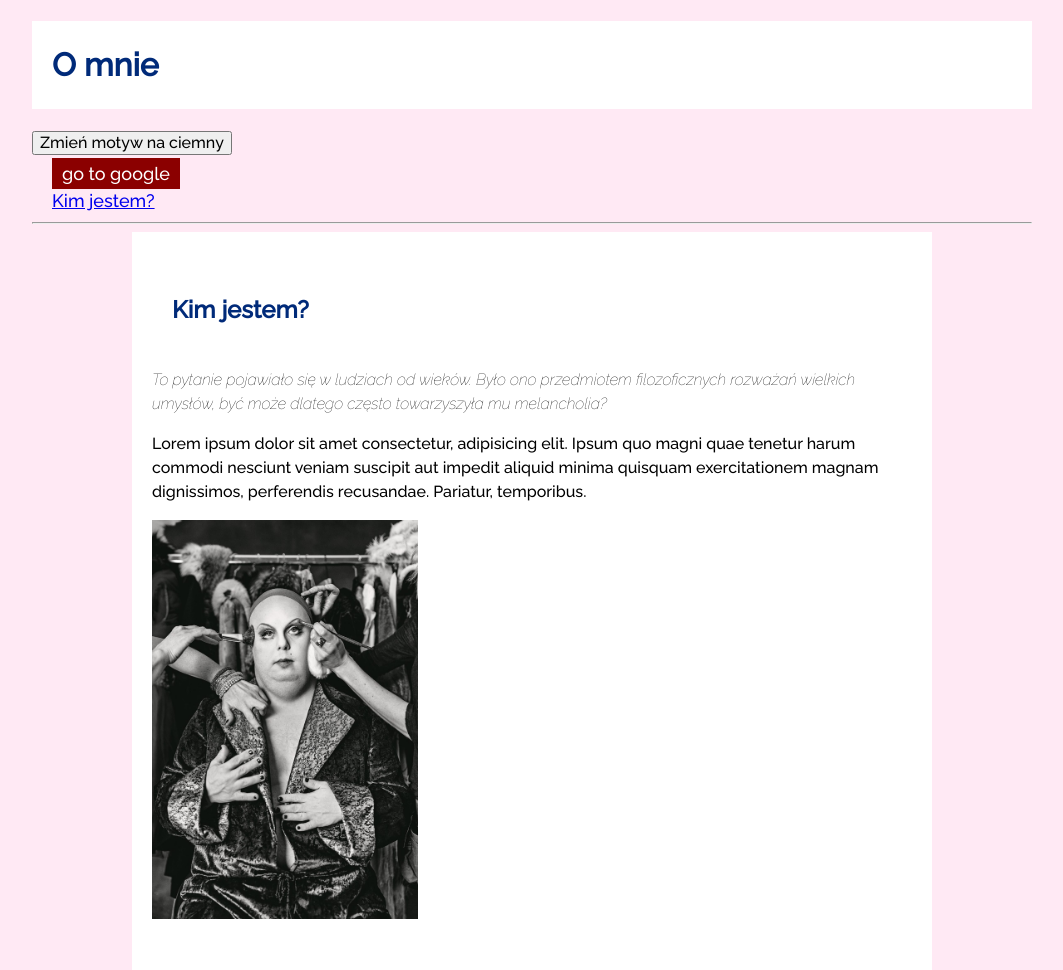
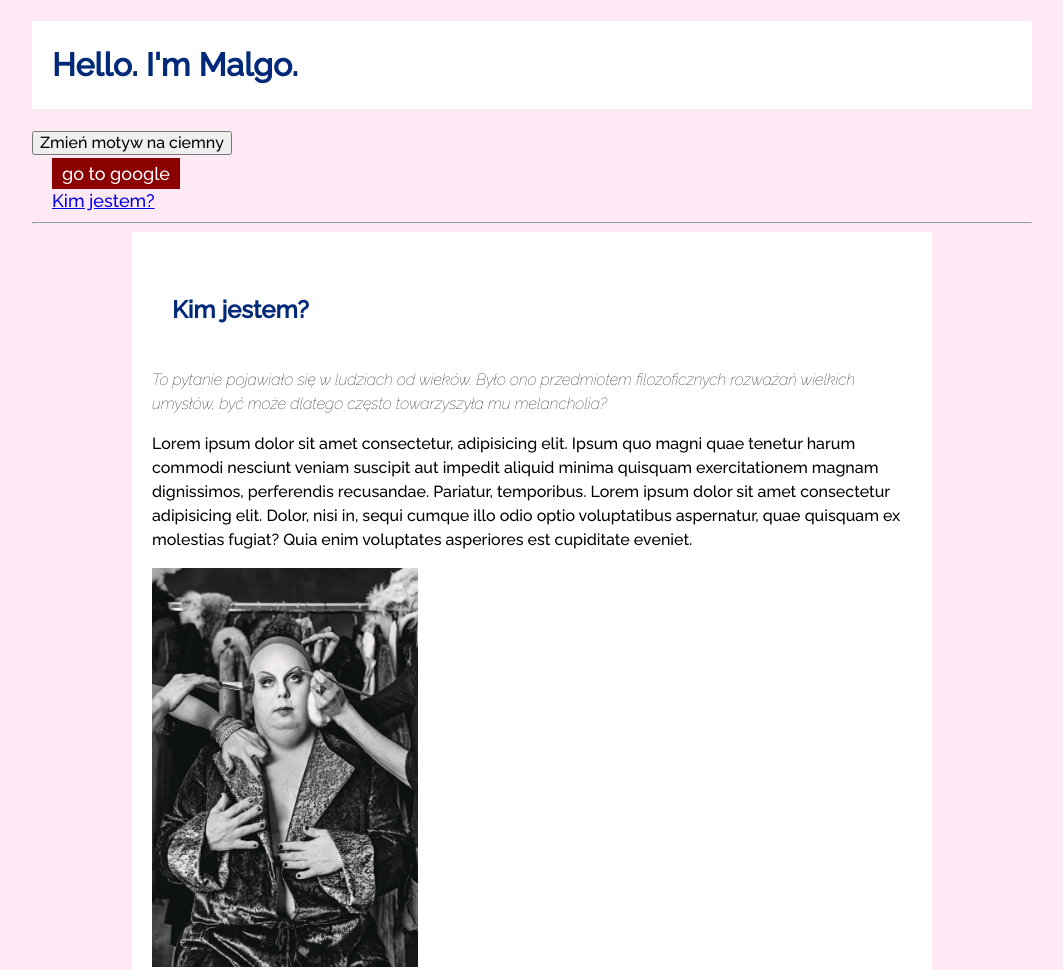
Before and after one commit to MalgorzataCzulak/homepage, a plain HTML site: page index.html in a window 1280 px wide. Shown: the top 970 px of the page, without its empty margins (108-1171 px from the left). Drawn offline with nearby package versions, Linux system fonts and the light colour scheme.

Commit message:
title change

```diff
--- a/index.html
+++ b/index.html
@@ -5,7 +5,7 @@
     <meta charset="UTF-8">
     <meta http-equiv="X-UA-Compatible" content="IE=edge">
     <meta name="viewport" content="width=device-width, initial-scale=1.0">
-    <title>Moja pierwsza strona</title>
+    <title>malgo czulak - personal page</title>
     <link rel="stylesheet" href="https://cdnjs.cloudflare.com/ajax/libs/normalize/8.0.1/normalize.css" integrity="sha512-oHDEc8Xed4hiW6CxD7qjbnI+B07vDdX7hEPTvn9pSZO1bcRqHp8mj9pyr+8RVC2GmtEfI2Bi9Ke9Ass0as+zpg==" crossorigin="anonymous" referrerpolicy="no-referrer" />
     <link href="css/style.css" rel="stylesheet">
     <link href="css/article.css" rel="stylesheet">
@@ -17,7 +17,7 @@
 
 <body class="body">
     <header>
-        <h1 class="naglowek">O mnie</h1>
+        <h1 class="naglowek">Hello. I'm Malgo.</h1>
     </header>
 
     <nav>
@@ -50,6 +50,8 @@
 
 <p> Lorem ipsum dolor sit amet consectetur, adipisicing elit. Ipsum quo magni quae tenetur harum commodi nesciunt veniam suscipit aut impedit aliquid minima quisquam exercitationem magnam dignissimos, perferendis recusandae. Pariatur, temporibus.
 
+    Lorem ipsum dolor sit amet consectetur adipisicing elit. Dolor, nisi in, sequi cumque illo odio optio voluptatibus aspernatur, quae quisquam ex molestias fugiat? Quia enim voluptates asperiores est cupiditate eveniet.
+
 </p>
 
 
```
